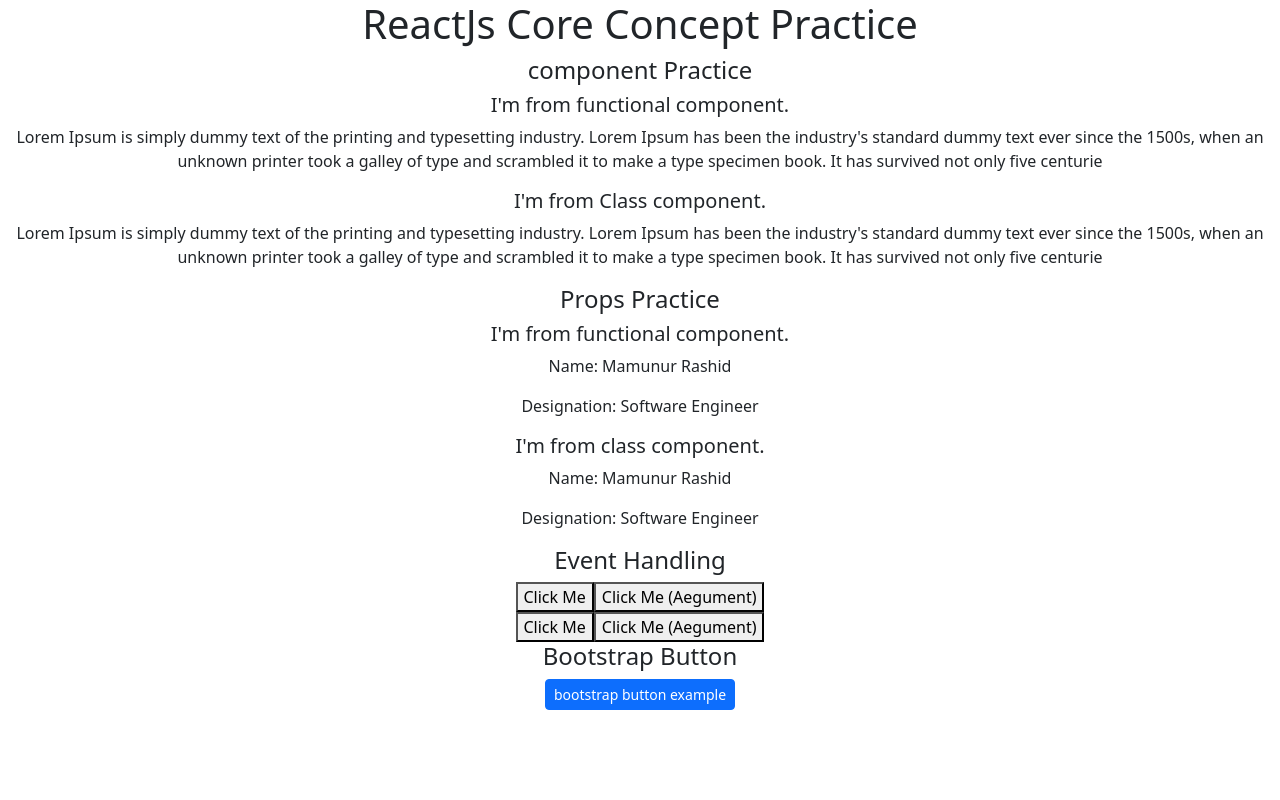
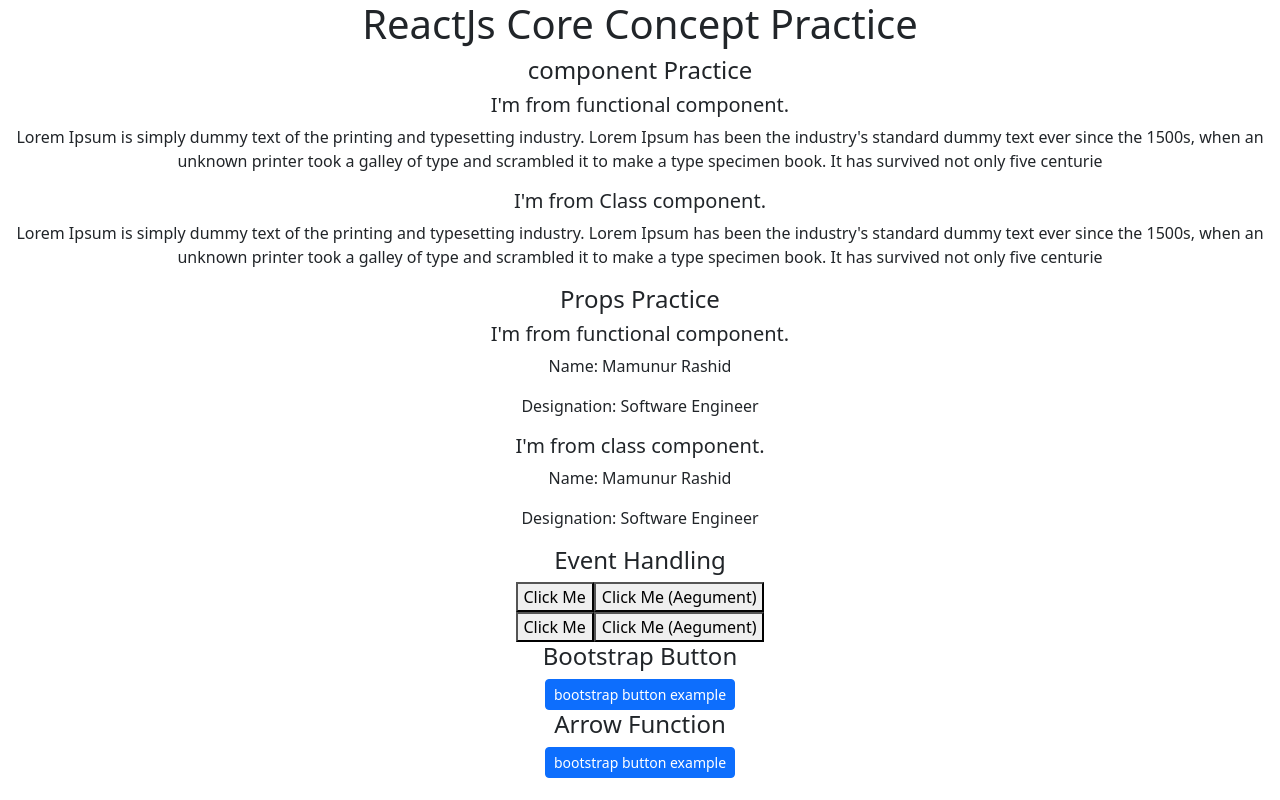
Before and after one commit to mamunurrashid1010/react-practice, a React (Create React App) app: page / in a window 1280 px wide. Built offline with nearby package versions, Linux system fonts and the light colour scheme.

Commit message:
Arrow Function Example add

```diff
--- a/src/App.js
+++ b/src/App.js
@@ -7,10 +7,12 @@ import PropsInClass from './props/PropsInClass';
 import ButtonInFunction from './handlingEvents/ButtonInFunction';
 import ButtonInClass from './handlingEvents/ButtonInClass';
 import ButtonBootstrap from './handlingEvents/ButtonBootstrap';
+import ArrowFunction from './components/ArrowFunction';
 
 function App() {
   return (
     <div className="App">
+      <scrool>
       <h1>ReactJs Core Concept Practice</h1>
 
       <h4>component Practice</h4>
@@ -28,6 +30,10 @@ function App() {
       <h4>Bootstrap Button</h4>
       <ButtonBootstrap />
 
+      <h4>Arrow Function</h4>
+      <ArrowFunction />
+      </scrool>
+
     </div>
   );
 }
--- /dev/null
+++ b/src/components/ArrowFunction.js
@@ -0,0 +1,16 @@
+import React from "react";
+import '../../node_modules/bootstrap/dist/css/bootstrap.min.css';
+
+ const ArrowFunction=()=>{
+
+    const AlertBtn=()=>{
+        alert('Test');
+    }
+
+    return(
+        <div>
+            <button className="btn btn-primary btn-sm" onClick={AlertBtn}>bootstrap button example</button>
+        </div>
+    );
+}
+export default ArrowFunction;
```
Lines whose indentation alone changed are shown as unchanged.
